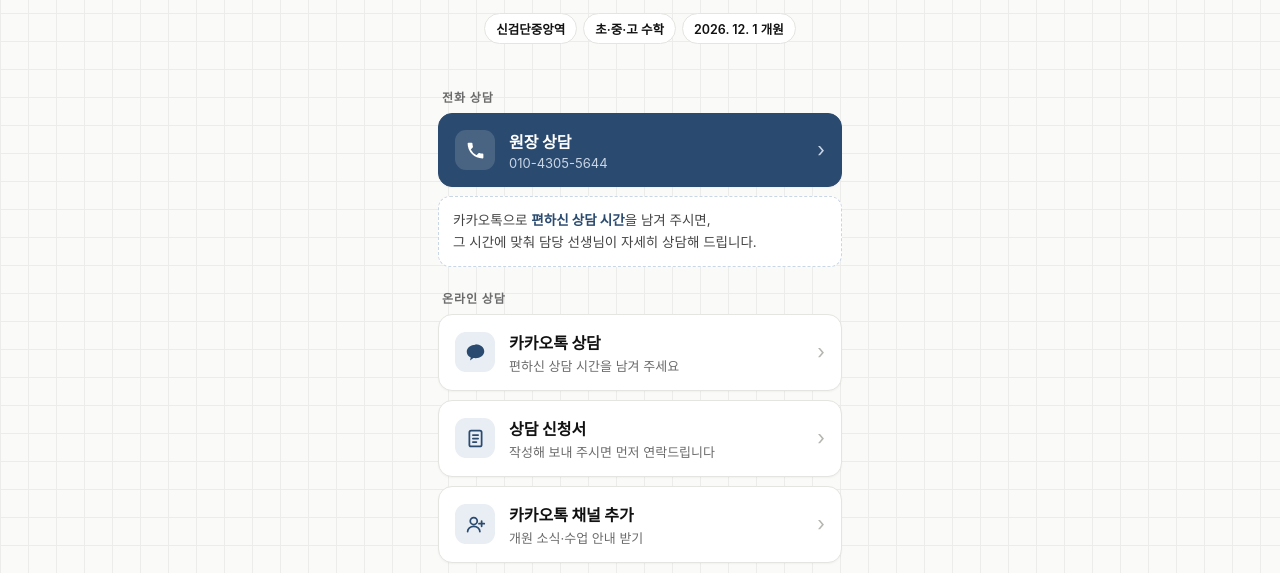
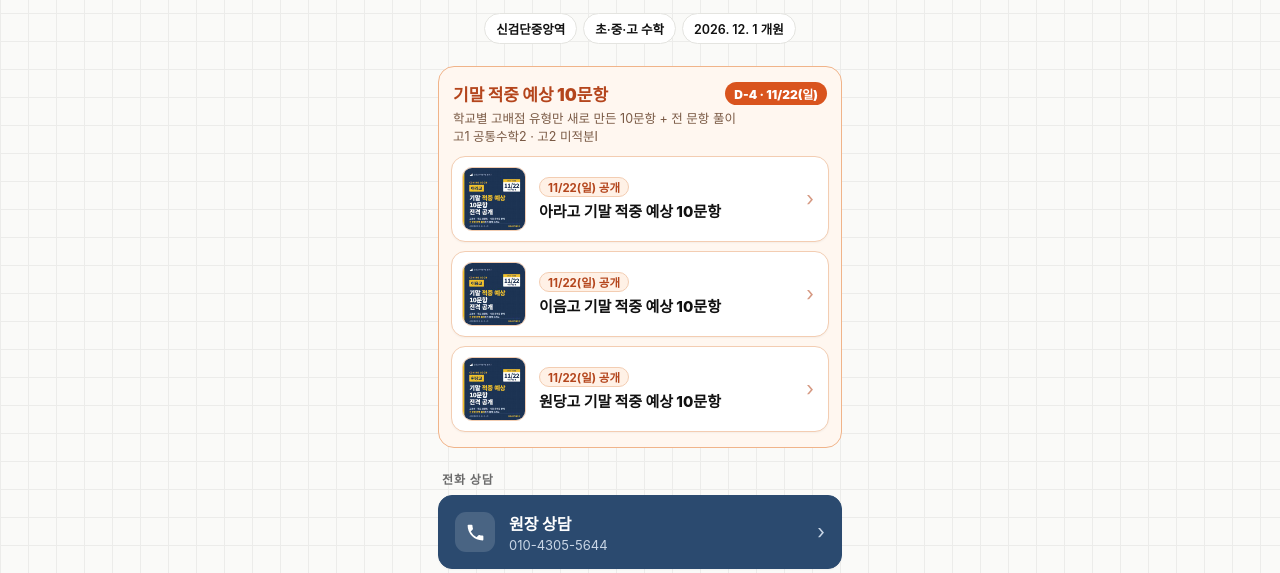
Before and after one commit to firstclassmath/firstclassmath.github.io, a plain HTML site: page index.html in a window 1280 px wide. Shown: the part 183-756 px from the top of the page. Drawn offline with Linux system fonts and the light colour scheme.

Commit message:
상담 페이지 맨 위에 학교별 적중 예상 10문항(11/22 공개) 강조 카드
Co-Authored-By: Claude Opus 5.5 <noreply@anthropic.com>

```diff
--- a/index.html
+++ b/index.html
@@ -76,6 +76,13 @@ form.card input:focus,form.card select:focus,form.card textarea:focus{outline:2p
 .post[class*=c-] img{border-color:var(--b)}
 .post[class*=c-] .tx small{display:inline-block;color:var(--c);background:#fff;border:1px solid var(--b);border-radius:999px;padding:1px 8px;margin-bottom:5px}
 .post[class*=c-] .ar{color:var(--c);opacity:.55}
+.hit{box-sizing:border-box;max-width:100%;background:#fff7f0;border:1.5px solid #f0b48a;border-radius:16px;padding:14px 12px 6px;margin-bottom:6px}
+.hit .hd{display:flex;flex-wrap:wrap;align-items:center;gap:8px;margin:0 2px 4px}
+.hit .hd b{font-size:17px;font-weight:900;color:#b4451c}
+.hit .hd .dd{margin-left:auto;font-size:12px;font-weight:900;color:#fff;background:#d9541e;border-radius:999px;padding:3px 9px;white-space:nowrap}
+.hit .sub{font-size:12.5px;color:#7a5a45;margin:0 2px 10px;line-height:1.45}
+.post.c-hit{--c:#b4451c;--t:#fff;--b:#f3cdb2}
+.post.c-hit .tx small{background:#fff1e6}
 .foot{text-align:center;font-size:11.5px;color:#9a9a96;margin-top:22px;line-height:1.6}
 </style>
 </head>
@@ -87,6 +94,17 @@ form.card input:focus,form.card select:focus,form.card textarea:focus{outline:2p
     <div class="en">FIRST CLASS SOLUTION</div>
     <div class="tags"><b>신검단중앙역</b><b>초·중·고 수학</b><b>2026. 12. 1 개원</b></div>
   </div>
+
+  <!-- 적중 예고(손으로 관리). 11/22 공개 글이 나오면 링크를 공개 글로 바꿀 것 -->
+  <div class="hit">
+    <div class="hd"><b>기말 적중 예상 10문항</b><span class="dd" id="hit_dd">11/22(일) 전격 공개</span></div>
+    <div class="sub">학교별 고배점 유형만 새로 만든 10문항 + 전 문항 풀이<br>고1 공통수학2 · 고2 미적분Ⅰ</div>
+    <a class="post c-hit" href="https://m.blog.naver.com/firstclassmath_2026/224480839990" target="_blank" rel="noopener"><img src="blog/t_hit_ara.jpg" alt="" loading="lazy"><span class="tx"><small>11/22(일) 공개</small><b>아라고 기말 적중 예상 10문항</b></span><span class="ar">›</span></a>
+    <a class="post c-hit" href="https://m.blog.naver.com/firstclassmath_2026/224480845331" target="_blank" rel="noopener"><img src="blog/t_hit_ieum.jpg" alt="" loading="lazy"><span class="tx"><small>11/22(일) 공개</small><b>이음고 기말 적중 예상 10문항</b></span><span class="ar">›</span></a>
+    <a class="post c-hit" href="https://m.blog.naver.com/firstclassmath_2026/224480850369" target="_blank" rel="noopener"><img src="blog/t_hit_wondang.jpg" alt="" loading="lazy"><span class="tx"><small>11/22(일) 공개</small><b>원당고 기말 적중 예상 10문항</b></span><span class="ar">›</span></a>
+  </div>
+  <script>(function(){var d=Math.ceil((new Date(2026,10,22)-new Date().setHours(0,0,0,0))/864e5),e=document.getElementById("hit_dd");
+    if(d>0)e.textContent="D-"+d+" · 11/22(일)";else if(d===0)e.textContent="오늘 공개!";else e.textContent="공개 중";})()</script>
 
   <div class="sec">전화 상담</div>
   <a class="btn main" id="tel_high"><span class="ic"><svg viewBox="0 0 24 24" fill="currentColor"><path d="M6.6 10.8a15.1 15.1 0 0 0 6.6 6.6l2.2-2.2a1 1 0 0 1 1-.25 11.4 11.4 0 0 0 3.6.57 1 1 0 0 1 1 1V20a1 1 0 0 1-1 1A17 17 0 0 1 3 4a1 1 0 0 1 1-1h3.5a1 1 0 0 1 1 1c0 1.25.2 2.45.57 3.57a1 1 0 0 1-.25 1z"/></svg></span>
```
Also changed, not shown: blog/t_hit_ara.jpg (added), blog/t_hit_ieum.jpg (added), blog/t_hit_wondang.jpg (added).
